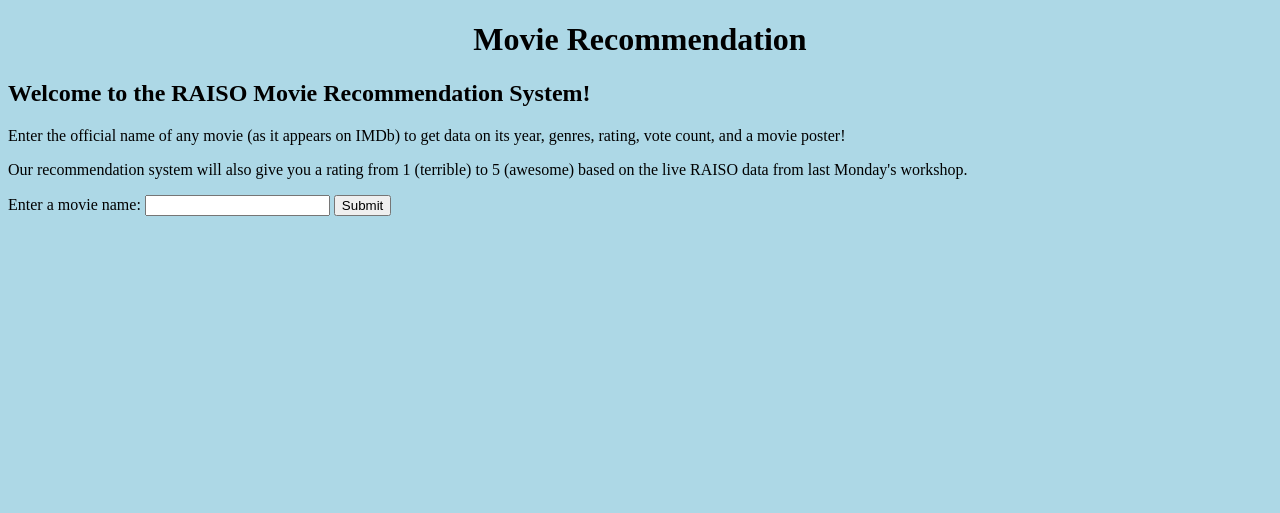
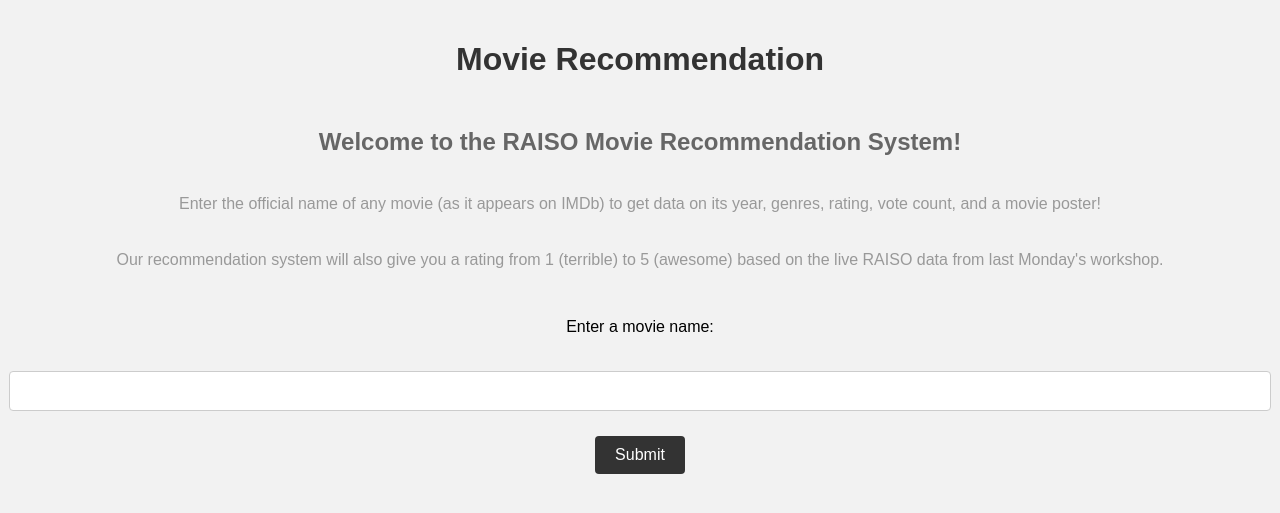
Before and after one commit to ecz2515/movie-rec-system, a Flask app: page / in a window 1280 px wide. Shown: the top 513 px of the page. Run offline with Flask 3, Linux system fonts and the light colour scheme.

Commit message:
Add styling

```diff
--- a/templates/index.html
+++ b/templates/index.html
@@ -1,6 +1,3 @@
-<!DOCTYPE html>
-<html lang="en">
-<head>
 <!DOCTYPE html>
 <html lang="en">
 <head>
@@ -9,6 +6,78 @@
     <title>Movie Recommendation</title>
     <link rel="stylesheet" href="styles.css">
 </head>
+
+<style>
+    /* CSS styles for the index.html file */
+    body {
+        font-family: Arial, sans-serif;
+        background-color: #f2f2f2;
+        margin: 0;
+        padding: 20px;
+        display: flex;
+        flex-direction: column;
+    }
+
+    h1 {
+        color: #333;
+        text-align: center;
+        margin-bottom: 20px;
+    }
+
+    h2 {
+        color: #666;
+        text-align: center;
+        margin-top: 30px;
+    }
+
+    p {
+        color: #999;
+        line-height: 1.5;
+        text-align: center;
+    }
+
+    form {
+        margin-top: 30px;
+    }
+
+    label {
+        display: block;
+        margin-bottom: 10px;
+    }
+
+    input[type="text"] {
+        width: 100%;
+        padding: 10px;
+        font-size: 16px;
+        border: 1px solid #ccc;
+        border-radius: 4px;
+    }
+
+    button[type="submit"] {
+        padding: 10px 20px;
+        font-size: 16px;
+        background-color: #333;
+        color: #fff;
+        border: none;
+        border-radius: 4px;
+        cursor: pointer;
+    }
+
+    img {
+        max-width: 100%;
+        height: auto;
+        margin-top: 20px;
+    }
+
+    form {
+        display: flex;
+        flex-direction: column;
+        align-items: center;
+        gap: 25px;
+    }
+
+</style>
+
 <body>
     <h1>Movie Recommendation</h1>
     <h2>Welcome to the RAISO Movie Recommendation System!</h2>
```
Lines whose indentation alone changed are shown as unchanged.
